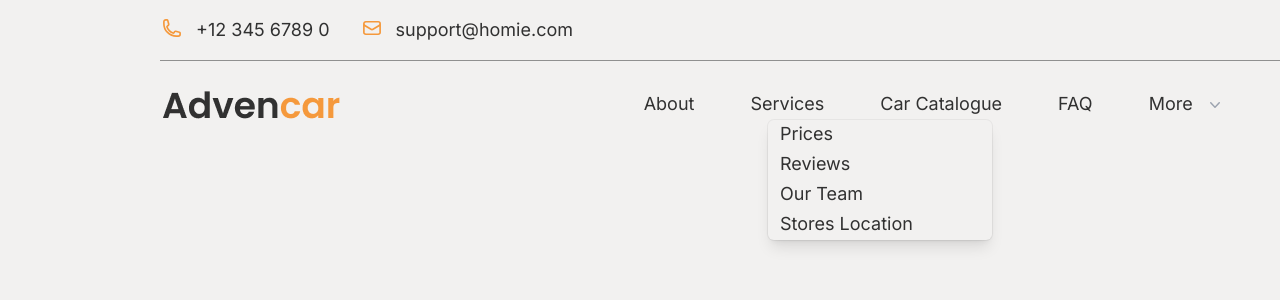
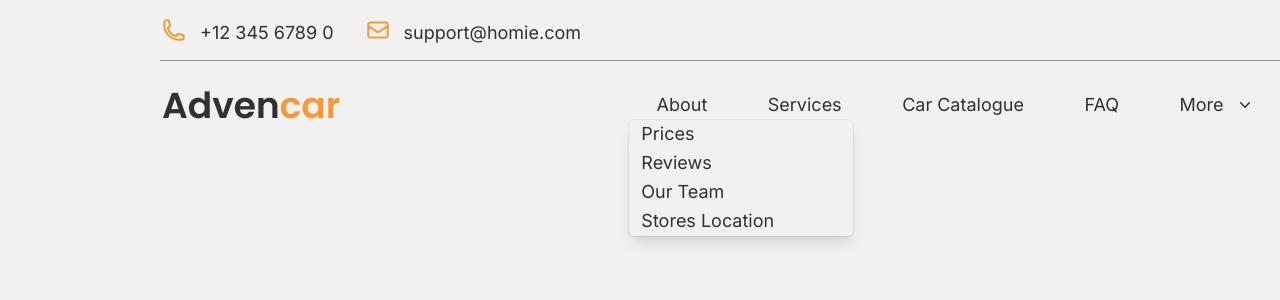
Before and after one commit to rnogara/fullstack-junior-1, a Next.js app in the folder naranja_labs_fullstack_jr/: page / in a window 1280 px wide. Both pictures are taken after a click on the button "More". Shown: the top 300 px of the page. Built offline with nearby package versions, Linux system fonts and the light colour scheme.

Commit message:
fix small size differences and add a text color on global.css

```diff
--- a/naranja_labs_fullstack_jr/src/app/components/client.tsx
+++ b/naranja_labs_fullstack_jr/src/app/components/client.tsx
@@ -1,10 +1,10 @@
 export default function Client() {
     return (
-        <div className="flex flex-row w-auto justify-between itens-center">
-            <button className="text_lg leading-10 m-0.5 mr-8 highlight-text underline">
+        <div className="flex flex-row w-[253px] -ml-16 justify-between itens-center">
+            <button className="text_xl leading-10 m-0.5 highlight-text underline">
                 Sign In
             </button>
-            <button className="text_lg leading-10 m-0.5 w-36 h-14 pt-1 highlight-bg text-white rounded-full">
+            <button className="text_xl leading-10 m-0.5 w-[149px] h-[60px] pt-1 highlight-bg text-white rounded-full">
                 Sign Up
             </button>
         </div>
--- a/naranja_labs_fullstack_jr/src/app/components/contact.tsx
+++ b/naranja_labs_fullstack_jr/src/app/components/contact.tsx
@@ -8,17 +8,17 @@ import linkedin from '../../assets/icons/Linkedin.svg';
 export default function Contact() {
     return (
         <section className='w-full flex flex-row mt-4 mb-4 justify-between'>
-            <div className='flex flex-row w-auto h-7 justify-between itens-center'>
-                <PhoneIcon className='highlight-text h-5 w-5 m-0.5 stroke-2' />
-                <p className='poppins text-lg mb-0.5 ml-3'>+12 345 6789 0</p>
-                <EnvelopeIcon className='highlight-text h-5 w-5 m-0.5 stroke-2 ml-8' />
-                <p className='poppins text-lg mb-0.5 ml-3'>support@homie.com</p>
+            <div className='flex flex-row w-auto h-7 justify-between itens-end'>
+                <PhoneIcon className='highlight-text h-6 w-6 m-0.5 stroke-2' />
+                <p className='poppins text-[18px]/[27px] mb-0.5 mt-[3px] ml-3'>+12 345 6789 0</p>
+                <EnvelopeIcon className='highlight-text h-6 w-6 m-0.5 stroke-2 ml-8' />
+                <p className='poppins text-[18px]/[27px] mb-0.5 mt-[3px] ml-3'>support@homie.com</p>
             </div>
             <div className='flex flex-row w-48 h-7 justify-between itens-center'>
-                <Image src={instagram} alt='instagram logo' className='h-5 w-5 m-0.5' />
-                <Image src={facebook} alt='facebook logo' className='h-5 w-5 m-0.5' />
-                <Image src={twitter} alt='twitter logo' className='h-5 w-5 m-0.5' />
-                <Image src={linkedin} alt='linkedin logo' className='h-5 w-5 m-0.5' />
+                <Image src={instagram} alt='instagram logo' className='h-6 w-6 m-0.5' />
+                <Image src={facebook} alt='facebook logo' className='h-6 w-6 m-0.5' />
+                <Image src={twitter} alt='twitter logo' className='h-6 w-6 m-0.5' />
+                <Image src={linkedin} alt='linkedin logo' className='h-6 w-6 m-0.5' />
             </div>
         </section>
     )
--- a/naranja_labs_fullstack_jr/src/app/components/menu.tsx
+++ b/naranja_labs_fullstack_jr/src/app/components/menu.tsx
@@ -7,22 +7,24 @@ export default function Menu() {
     }
 
     return (
-        <nav className="flex flex-row w-auto justify-between items-center">
-            <a href="#" className="poppins text-lg mb-0.5">About</a>
-            <a href="#" className="poppins text-lg mb-0.5 ml-14">Services</a>
-            <a href="#" className="poppins text-lg mb-0.5 ml-14">Car Catalogue</a>
-            <a href="#" className="poppins text-lg mb-0.5 ml-14">FAQ</a>
-            <button type="button" className="poppins text-lg mb-0.5 ml-14" id="menu-button" aria-expanded="true" aria-haspopup="true" onClick={handleClick}>
-                More
-            </button>
-            <svg className="-mr-1 ml-3 h-5 w-5 text-gray-400" viewBox="0 0 20 20" fill="currentColor" aria-hidden="true">
-                <path fill-rule="evenodd" d="M5.23 7.21a.75.75 0 011.06.02L10 11.168l3.71-3.938a.75.75 0 111.08 1.04l-4.25 4.5a.75.75 0 01-1.08 0l-4.25-4.5a.75.75 0 01.02-1.06z" cap-rule="evenodd" />
-            </svg>
-            <div id="hidden-menu" className="absolute flex flex-col right-72 top-28 z-10 mt-2 w-56 origin-top-right rounded-md shadow-lg ring-1 ring-black ring-opacity-5 focus:outline-none hidden" role="menu" aria-orientation="vertical" aria-labelledby="menu-button" tabIndex={-1}>
-                <a href="#" className="poppins text-lg mb-0.5 ml-3">Prices</a>
-                <a href="#" className="poppins text-lg mb-0.5 ml-3">Reviews</a>
-                <a href="#" className="poppins text-lg mb-0.5 ml-3">Our Team</a>
-                <a href="#" className="poppins text-lg mb-0.5 ml-3">Stores Location</a>
+        <nav className="flex flex-row w-[596px] justify-between items-center">
+            <a href="#" className="poppins text-[18px]/[27px] mb-0.5">About</a>
+            <a href="#" className="poppins text-[18px]/[27px] mb-0.5">Services</a>
+            <a href="#" className="poppins text-[18px]/[27px] mb-0.5">Car Catalogue</a>
+            <a href="#" className="poppins text-[18px]/[27px] mb-0.5">FAQ</a>
+            <div className="flex items-center w-[73px]">
+                <button type="button" className="poppins text-[18px]/[27px] mb-0.5" id="menu-button" aria-expanded="true" aria-haspopup="true" onClick={handleClick}>
+                    More
+                </button>
+                <svg className="-mr-1 ml-3 h-5 w-5 normal-text" viewBox="0 0 20 20" fill="currentColor" aria-hidden="true">
+                    <path fill-rule="evenodd" d="M5.23 7.21a.75.75 0 011.06.02L10 11.168l3.71-3.938a.75.75 0 111.08 1.04l-4.25 4.5a.75.75 0 01-1.08 0l-4.25-4.5a.75.75 0 01.02-1.06z" cap-rule="evenodd" />
+                </svg>
+            </div>
+            <div id="hidden-menu" className="absolute flex flex-col right-1/3 top-28 z-10 mt-2 w-56 origin-top-right rounded-md shadow-lg ring-1 ring-black ring-opacity-5 focus:outline-none hidden" role="menu" aria-orientation="vertical" aria-labelledby="menu-button" tabIndex={-1}>
+                <a href="#" className="poppins text-[18px]/[27px] mb-0.5 ml-3">Prices</a>
+                <a href="#" className="poppins text-[18px]/[27px] mb-0.5 ml-3">Reviews</a>
+                <a href="#" className="poppins text-[18px]/[27px] mb-0.5 ml-3">Our Team</a>
+                <a href="#" className="poppins text-[18px]/[27px] mb-0.5 ml-3">Stores Location</a>
             </div>
         </nav>
     )
--- a/naranja_labs_fullstack_jr/src/app/globals.css
+++ b/naranja_labs_fullstack_jr/src/app/globals.css
@@ -39,6 +39,9 @@ body {
   .highlight-text {
     color: rgb(var(--foreground-rgb));
   }
+  .normal-text {
+    color: rgb(var(--text-color));
+  }
   .line {
     border-bottom: 1px solid rgb(var(--text-secondary));
   }
```
